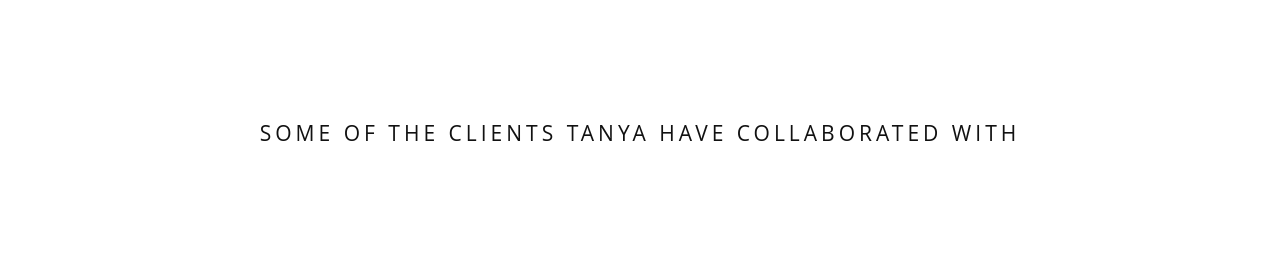
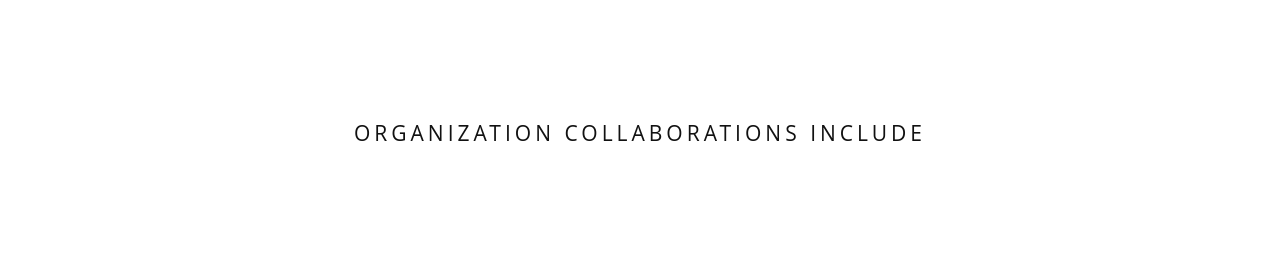
Before and after one commit to cloudleo/tanyaMOdom, a plain HTML site: page about.html in a window 1280 px wide. Shown: the part 2700-2974 px from the top of the page. Drawn offline with Linux system fonts and the light colour scheme.

Commit message:
more changes

```diff
--- a/about.html
+++ b/about.html
@@ -212,7 +212,7 @@
         </div> <!--  #blog -->
             <div class="row">
                               <header class="sec-heading">
-                <h2>Some of the clients Tanya have collaborated with</h2>
+                <h2>Organization Collaborations include</h2>
               </header>
               <br>
               <br>
```
